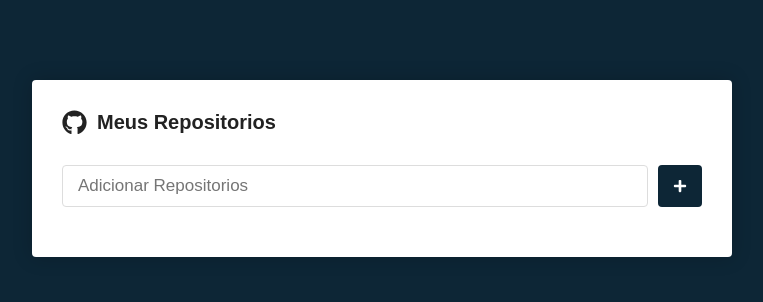
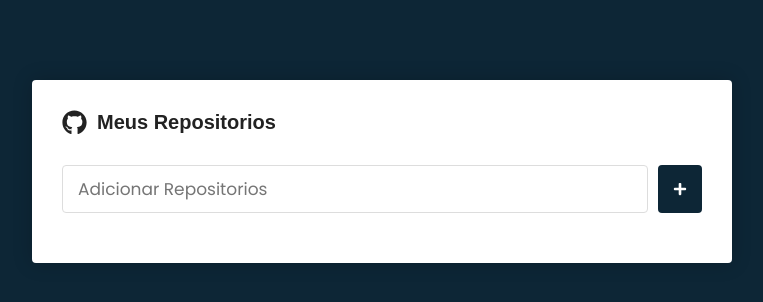
Before and after one commit to proooxy/repos-react, a React (Create React App) app: page / in a window 1280 px wide. Shown: the top 302 px of the page, without its empty margins (258-1021 px from the left). Built offline with nearby package versions, Linux system fonts and the light colour scheme.

Commit message:
salvando repos

```diff
--- a/public/index.html
+++ b/public/index.html
@@ -14,7 +14,7 @@
 
     <link rel="preconnect" href="https://fonts.googleapis.com">
     <link rel="preconnect" href="https://fonts.gstatic.com" crossorigin>
-    <link href="https://fonts.googleapis.com/css2?family=Source+Serif+4:wght@300;400&display=swap" rel="stylesheet">
+    <link href="https://fonts.googleapis.com/css2?family=Poppins&display=swap" rel="stylesheet">
 
     <title>React App</title>
   </head>
--- a/src/pages/Main/index.js
+++ b/src/pages/Main/index.js
@@ -1,4 +1,4 @@
-import React, { useState, useCallback } from "react"
+import React, { useState, useCallback, useEffect } from "react"
 import { FaGithub, FaPlus, FaSpinner, FaBars, FaTrash } from 'react-icons/fa'
 import { Container, Form, SubmitButton, List, DeleteButton } from "./styles"
 
@@ -9,13 +9,40 @@ export default function Main(){
     const [newRepo, setNewRepo] = useState('');
     const [repositorios, setRepositorios] = useState([]);
     const [loading, setLoading] = useState(false);
+    const [alert, setAlert] = useState(null);
+
+        // Buscar
+    useEffect(()=>{
+        const repoStorage = localStorage.getItem('repos');
+
+        if(repoStorage){
+        setRepositorios(JSON.parse(repoStorage));
+        }
+
+    }, []);
+
+
+    // Salvar alterações
+    useEffect(()=>{
+        localStorage.setItem('repos', JSON.stringify(repositorios));
+    }, [repositorios]);
 
     const handleSubmit = useCallback((e) => {
         e.preventDefault();
         async function submit(){
             setLoading(true);
+            setAlert(null);
 
             try{
+
+                if(newRepo === ''){
+                    throw new Error('Você precisa indiciar um repositorio');
+                }
+                const hasRepo = repositorios.find(repo => repo.name === newRepo);
+
+                if(hasRepo){
+                    throw new Error('Repositorio duplicado')
+                }
 
                 const response = await api.get(`repos/${newRepo}`);
                 const data = {
@@ -25,6 +52,7 @@ export default function Main(){
                 setRepositorios([...repositorios, data]);
                 setNewRepo('')
             }catch(error){
+                setAlert(true);
                 console.log(error)
             }finally{
                 setLoading(false);
@@ -37,6 +65,7 @@ export default function Main(){
 
     function handleinputChange(e) {
         setNewRepo(e.target.value)
+        setAlert(null);
     }
 
     const handleDelete = useCallback((repo) => {
@@ -55,7 +84,7 @@ export default function Main(){
 
             </h1>
 
-            <Form onSubmit={handleSubmit}>
+            <Form onSubmit={handleSubmit} error={alert}>
                 <input
                 type="text"
                 placeholder="Adicionar Repositorios"
--- a/src/pages/Main/styles.js
+++ b/src/pages/Main/styles.js
@@ -31,10 +31,12 @@ export const Form = styled.form`
 
     input{
         flex: 1;
-        border: 1px solid #DDD;
+        border: 1px solid ${props => (props.error ? '#ff0000' : '#ddd')};
         padding: 10px 15px;
         border-radius: 4px;
         font-size: 17px;
+        font-family: 'Poppins', sans-serif;
+        font-weight: 400;
     }
 
 
@@ -86,7 +88,7 @@ export const List = styled.ul `
 
   list-style: none;
   margin-top:20px;
-  font-family: 'Source Serif 4', sans-serif;
+  font-family: 'Poppins', sans-serif;
   font-weight: 400;
 
   li{
```
